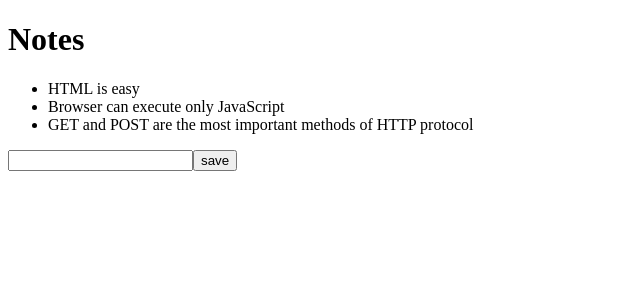
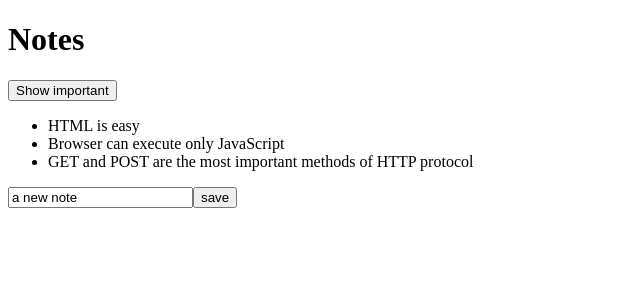
Before and after one commit to WayneHaworth/fullstackopen, a React (Create React App) app: page / in a window 1280 px wide. Shown: the top 300 px of the page, without its empty margins (0-640 px from the left). Built offline with nearby package versions, Linux system fonts and the light colour scheme.

Commit message:
Add toggle important button

```diff
--- a/src/App.js
+++ b/src/App.js
@@ -3,28 +3,50 @@ import Note from './components/Note'
 
 const App = (props) => {
   const [notes, setNotes] = useState(props.notes)
+  const [newNote, setNewNote] = useState(
+    'a new note'
+  )
+  const [showAll, setShowAll] = useState(true)
+
+  const notesToShow = showAll ? notes : notes.filter(note => note.important)
 
   const addNote = (event) => {
     event.preventDefault()
-    console.log('button clicked', event.target)
+    const noteObject = {
+      content: newNote,
+      date: new Date().toISOString(),
+      important: Math.random() < 0.5,
+      id: notes.length + 1
+    }
+
+    setNotes(notes.concat(noteObject))
+    setNewNote('')
+  }
+
+  const handleNoteChange = (event) => {
+    setNewNote(event.target.value)
   }
 
   return (
     <div>
       <h1>Notes</h1>
+      <button onClick={() => setShowAll(!showAll)}>
+        Show {showAll ? 'important' : 'all'}
+      </button>
       <ul>
-        {notes.map( note =>
+        {notesToShow.map( note =>
           <Note key={note.id} note={note}/>
         )}
       </ul>
       <form onSubmit={addNote}>
-          <input />
+          <input
+            value={newNote}
+            onChange={handleNoteChange}
+            />
           <button type="submit">save</button>
       </form>
     </div>
   );
 }
 
-
-
 export default App;
```
